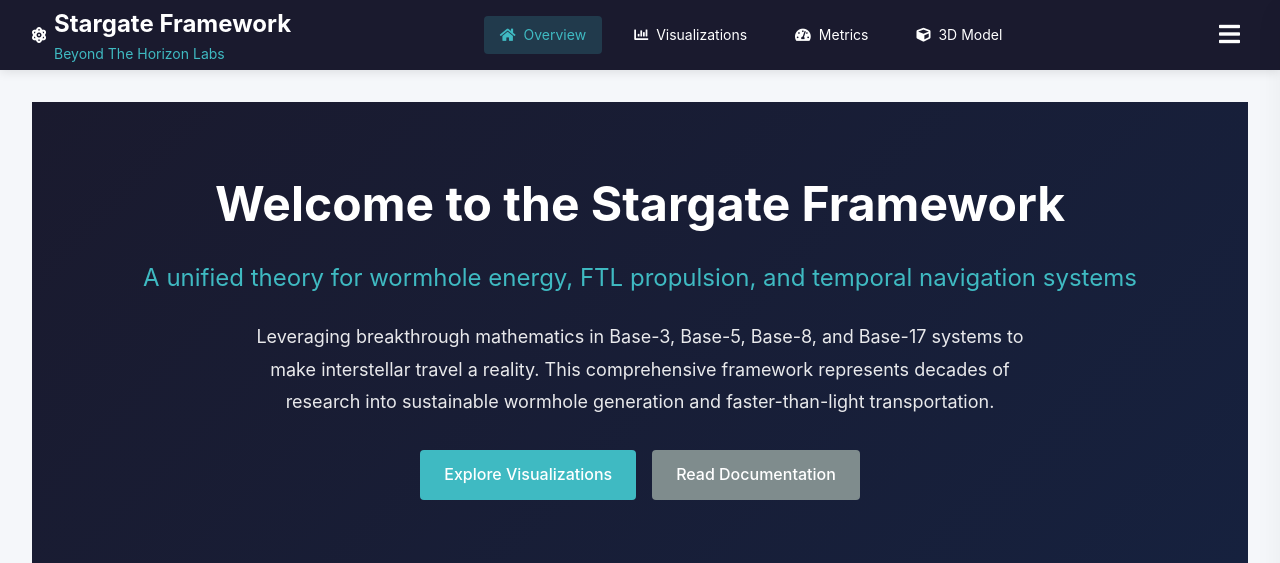
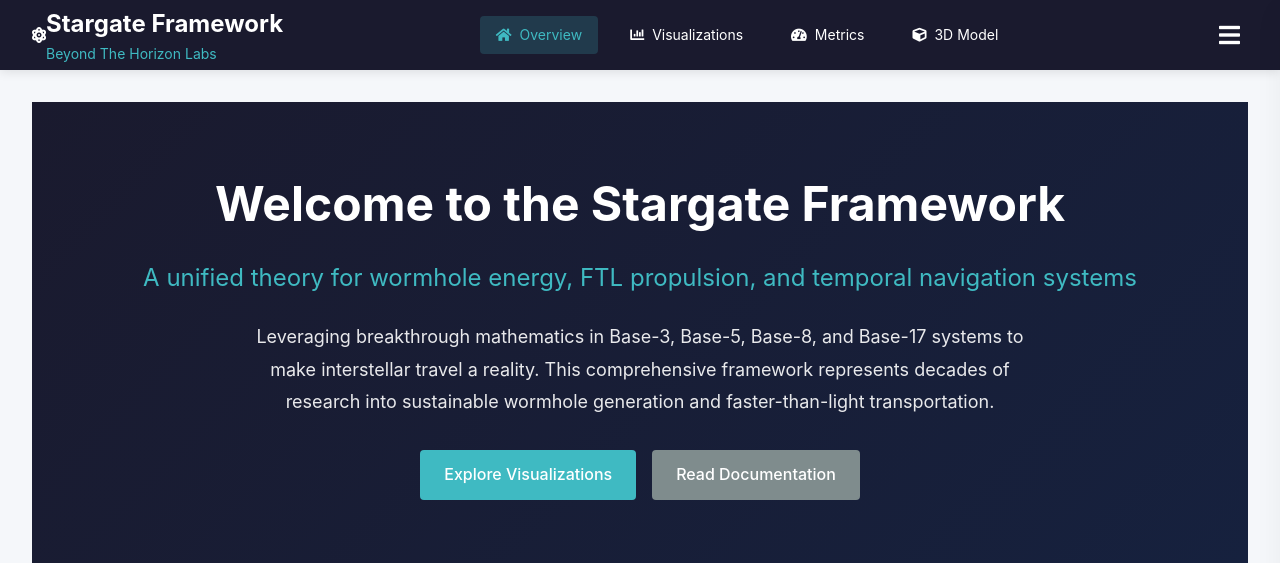
Before and after one commit to davestj/stargate-framework, a PHP site: page /index.php in a window 1280 px wide. Shown: the top 563 px of the page. Run offline with PHP 8.4, Linux system fonts and the light colour scheme.

Commit message:
Use FontAwesome CDN with accessible nav icons

```diff
--- a/css/main.css
+++ b/css/main.css
@@ -137,11 +137,11 @@ body {
     white-space: nowrap;
     display: flex;
     align-items: center;
+    gap: 0.5rem;
 }
 
 .nav-icon {
     color: inherit;
-    margin-right: 0.5rem;
     display: inline-flex;
     align-items: center;
 }
@@ -160,6 +160,8 @@ body {
     padding: 0.5rem;
     color: var(--text-light);
     font-size: 1.5rem;
+    display: flex;
+    align-items: center;
 }
 
 /* Overlay that appears when mobile menu is active */
--- a/header.php
+++ b/header.php
@@ -19,7 +19,7 @@ $current_page = basename($_SERVER['PHP_SELF'], '.php');
     <link rel="stylesheet" href="css/main.css">
 
     <!-- FontAwesome for icons -->
-    <link rel="stylesheet" href="https://cdnjs.cloudflare.com/ajax/libs/font-awesome/5.15.4/css/all.min.css">
+    <link rel="stylesheet" href="https://cdnjs.cloudflare.com/ajax/libs/font-awesome/5.15.4/css/all.min.css" integrity="sha384-DyZ88mC6Up2uqS4h/KRgHuoeGwBcD4Ng9SiP4dIRy0EXTlnuz47vAwmeGwVChigm" crossorigin="anonymous" referrerpolicy="no-referrer">
 
     <!-- Page-specific CSS -->
     <?php if(file_exists("css/{$current_page}.css")): ?>
@@ -63,8 +63,8 @@ $current_page = basename($_SERVER['PHP_SELF'], '.php');
                 </li>
             </ul>
 
-            <button class="nav-secondary-toggle" id="nav-secondary-toggle" aria-label="Toggle navigation" aria-controls="nav-secondary" aria-expanded="false">
-                <i class="fas fa-bars"></i>
+            <button class="nav-secondary-toggle" id="nav-secondary-toggle" type="button" aria-label="Toggle navigation" aria-controls="nav-secondary" aria-expanded="false" aria-haspopup="true">
+                <i class="fas fa-bars" aria-hidden="true"></i>
             </button>
 
             <ul class="nav-menu nav-secondary" id="nav-secondary">
```
